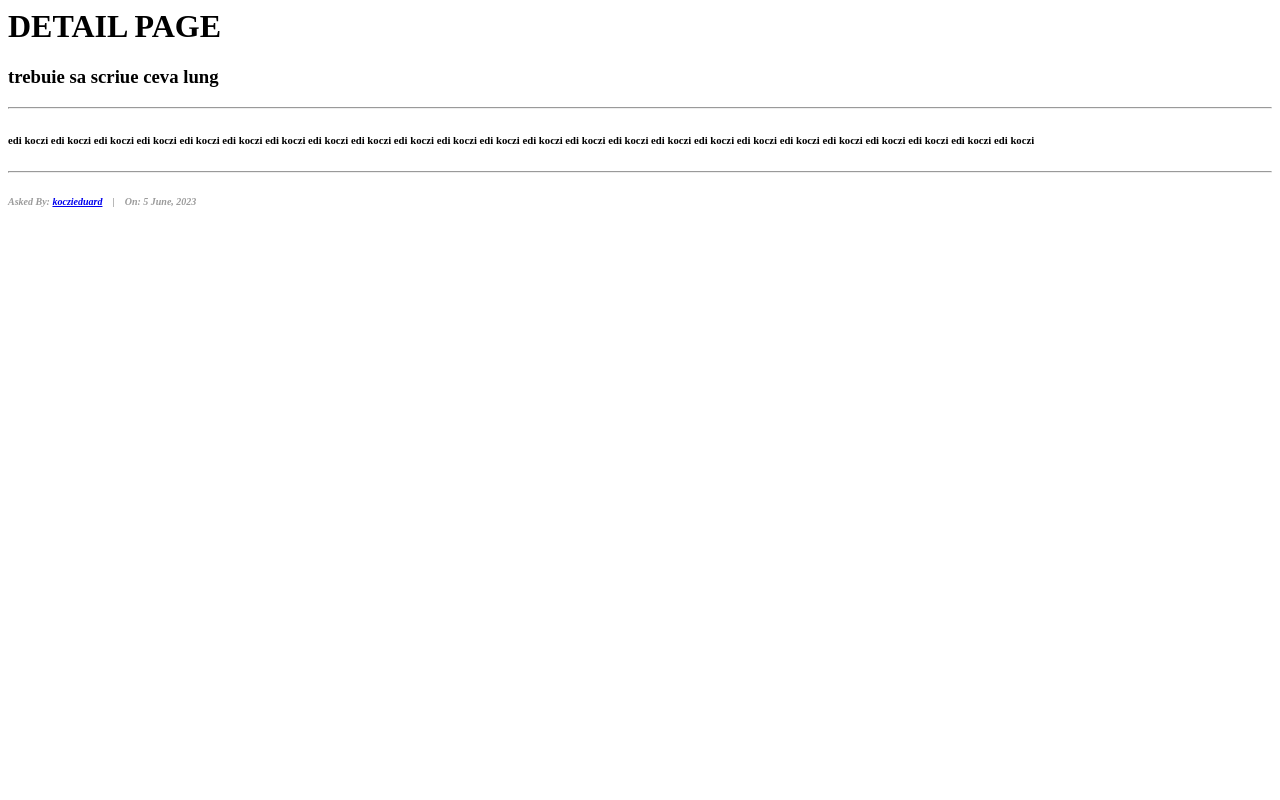
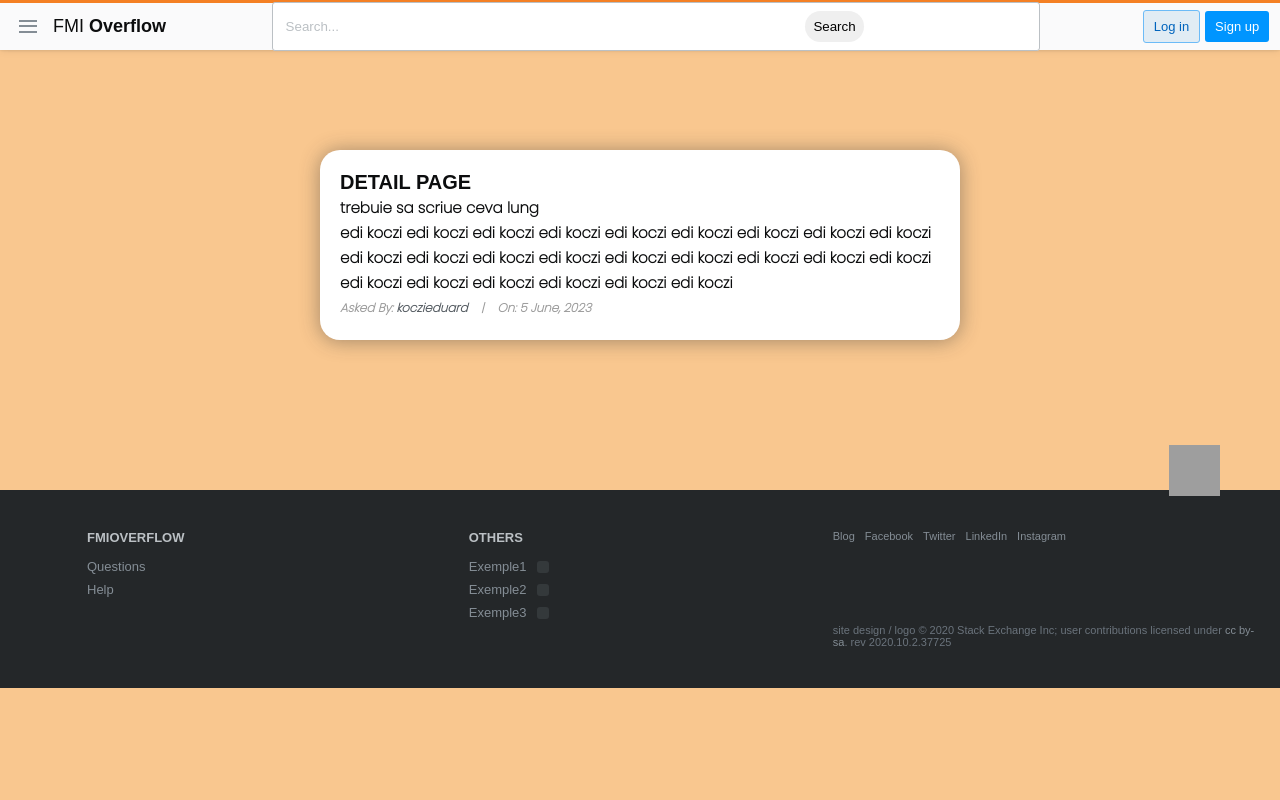
Before and after one commit to alexandra-burca/FMIOverflow, a Django app: page /questions/4 in a window 1280 px wide. Run offline with Django 4.2, Linux system fonts and the light colour scheme; data comes from the database, SQL or seed files in the repository; both versions use the stored data as it was after the commit; some libraries are stand-ins or nearby versions; grey boxes are pictures that could not be loaded.

Commit message:
question style

```diff
--- a/stackprj/stackbase/templates/stackbase/question_detail.html
+++ b/stackprj/stackbase/templates/stackbase/question_detail.html
@@ -1,17 +1,83 @@
-
+{% extends 'base.html' %}
+{% load static %}
+{% load crispy_forms_tags %}
 {% block content %}
 <html>
 
+<head>
+        <meta charset="UTF-8">
+        <meta http-equiv="X-UA-Compatible" content="IE=edge">
+        <meta name="viewport" content="width=device-width, initial-scale=1.0">
+        <title></title>
+        <script src="https://unpkg.com/feather-icons"></script>
+        <link href="https://fonts.googleapis.com/css2?family=Poppins:wght@200&display=swap" rel="stylesheet">
+
+        <style>
+
+        body {
+            background-color: #f9c78f;
+        }
+
+        h6 {
+            font-size: 15px;
+            font-family: 'Poppins', sans-serif;
+
+        }
+
+        .btn-post {
+            background-color: #fba34a;
+            font-size: 13px;
+            border: none;
+            color: black;
+            font-family: 'Poppins', sans-serif;
+            margin: 14px 80px;
+        }
+        .btn-post:hover {
+        background-color: #d67200;
+        }
+
+        .centered-container {
+            display: flex;
+            justify-content: center;
+            align-items: center;
+            overflow: hidden;
+            width: 50%;
+            padding: 20px;
+            margin: auto;
+            background-color: #fff;
+
+            border-radius: 20px;
+            -webkit-box-shadow: 0 1px 20px 0 rgba(69, 90, 100, 0.08);
+            box-shadow: 0 1px 20px 0 rgba(53, 53, 53, 0.452);
+            border: none;
+            margin-bottom: 30px;
+            line-height: 25px;
+
+        }
+
+        .info-container{
+            float:left;
+        }
+
+        </style>
+    </head>
+
 <body>
-    <div class="detail">
-        <h1>DETAIL PAGE</h1>
-        <h3 id="fh3">{{ question.title }}</h3>
-        <hr>
-        <h6 id="fh6">{{ question.content|safe }}</h6>
-        <hr>
-        <h6 id="fh6" style="font-size: 10px; font-style: italic; color: rgb(155, 155, 155);">Asked By: <a href="{% url 'profile' %}">{{ question.user }}</a>&nbsp;&nbsp;&nbsp; |&nbsp;&nbsp;&nbsp; On: {{question.date_created|date:"j F, Y"}}</h6>
+<div style="margin-top:150px;"> </div>
+    <div class="centered-container">
+
+
+        <div class="info-container">
+             <h1>DETAIL PAGE</h1>
+            <h6 id="fh3">{{ question.title }}</h6>
+
+            <h6 id="fh6">{{ question.content|safe }}</h6>
+
+            <h6 id="fh6" style="font-size: 12px; font-style: italic; color: rgb(155, 155, 155);">Asked By: <a href="{% url 'profile' %}">{{ question.user }}</a>&nbsp;&nbsp;&nbsp; |&nbsp;&nbsp;&nbsp; On: {{question.date_created|date:"j F, Y"}}</h6>
+        </div>
 
     </div>
+<div style="margin-bottom:150px;"> </div>
 </body>
 
 </html>
--- a/stackprj/stackusers/templates/stackusers/profile.html
+++ b/stackprj/stackusers/templates/stackusers/profile.html
@@ -143,8 +143,8 @@
                         </div>
 
                         <div style="margin-top: 55px;">
-                            <button class="btn btn-question"><a href="" style="color: white">Ask Question</a></button>
-                            <button class="btn btn-question"><a href="" style="color: white">View Questions</a></button>
+                            <button class="btn btn-question"><a href="{% url 'stackbase:question_form' %}" style="color: white">Ask Question</a></button>
+                            <button class="btn btn-question"><a href="{% url 'stackbase:question_list' %}" style="color: white">View Questions</a></button>
                         </div>
 
                     </div>
--- a/stackprj/templates/base.html
+++ b/stackprj/templates/base.html
@@ -38,7 +38,7 @@
 
             <a href="{% url 'stackbase:home' %}" style="text-decoration: none; color: black;">
                 <div class="nav-icon-text">FMI <span class="nav-bold-text">Overflow</span> </div> </a>
-            <!-- <div class="nav-icon-text">stack <span class="nav-bold-text">overflow</span> -->
+
 
         </div>
 
```
Also changed, not shown: stackprj/stackbase/templates/stackbase/question_form.html (+70 -6 lines), stackprj/stackbase/templates/stackbase/question_list.html (+15 -2 lines), stackprj/db.sqlite3.
